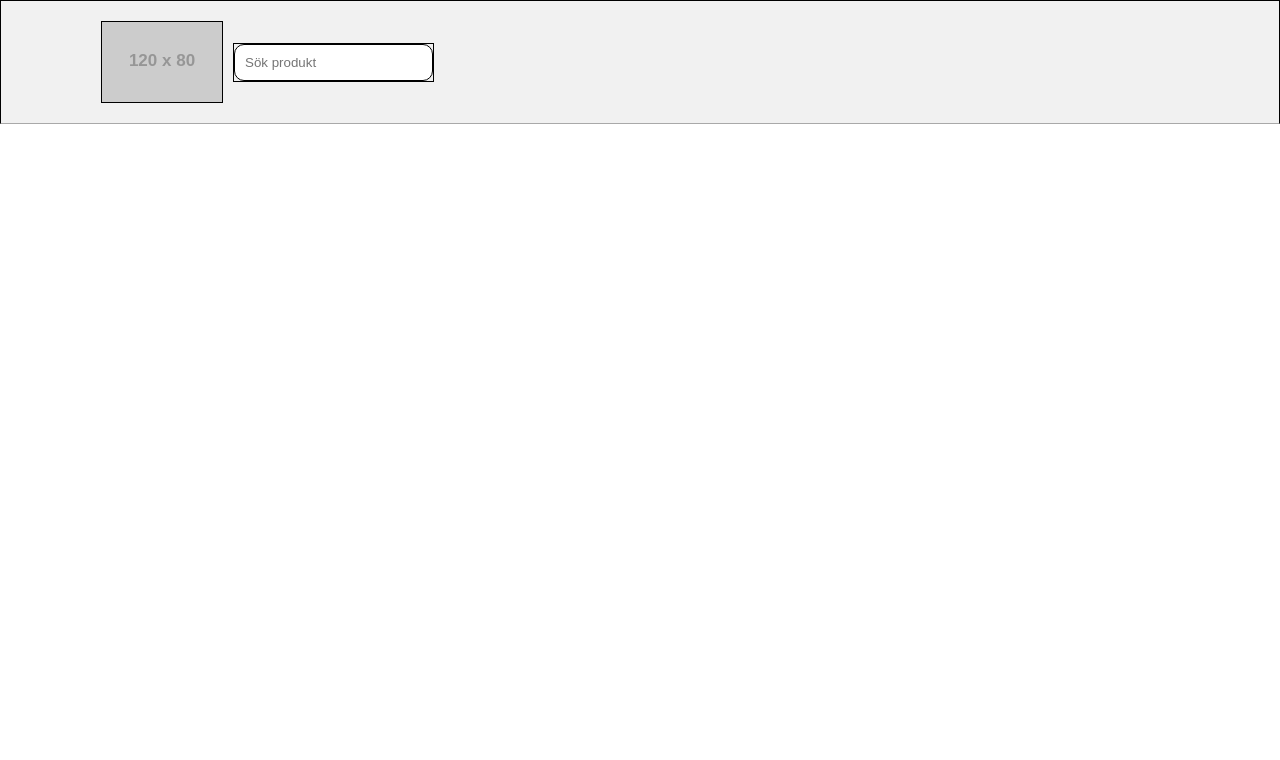
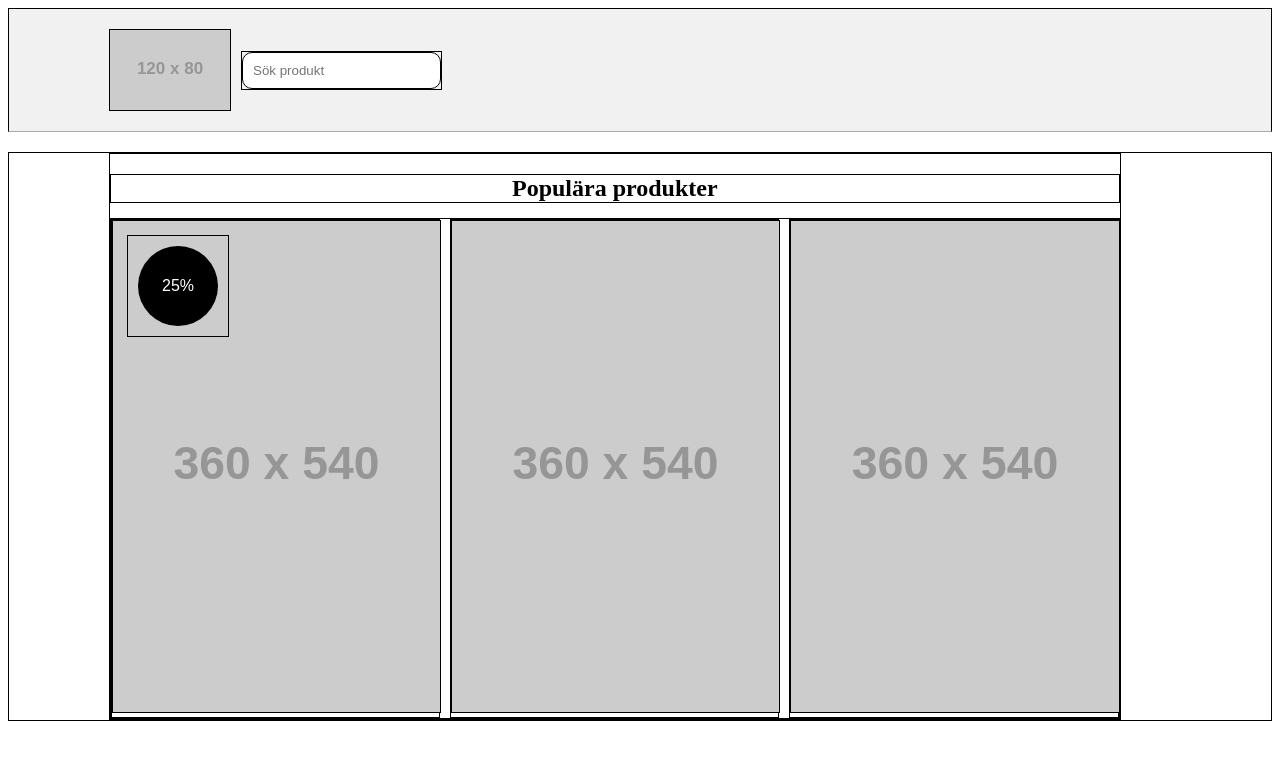
Before and after one commit to jasmineschrewelius/Positioning, a plain HTML site: page index.html in a window 1280 px wide. Shown: the top 760 px of the page. Drawn offline with Linux system fonts and the light colour scheme; placeholder pictures from the web are drawn by us.

Commit message:
ADD HERO

```diff
--- /dev/null
+++ b/css/components/hero.css
@@ -0,0 +1,26 @@
+.hero {
+    width: 80%;
+    margin: 0 100px;
+}
+
+.hero > div {
+    display: flex;
+    gap: 10px;
+}
+.hero h1 {
+    text-align: center;
+    margin-bottom: 15px;
+}
+.hero .product-card {
+    position: relative;
+    flex-grow: 1;
+}
+.hero .product-card img {
+    width: 100%;
+}
+.hero .product-card svg {
+    position: absolute;
+    top: 15px;
+    left: 15px;
+    /* top, left, bottom, right */
+}
--- a/css/main.css
+++ b/css/main.css
@@ -1,4 +1,6 @@
 @import "components/site-header.css";
+@import "components/hero.css";
+";
 
 * {
   margin: 0;
@@ -8,3 +10,10 @@
 body * {
     border: 1px solid black;
 }
+body {
+    height: 2000px;
+  }
+
+  body * {
+      border: 1px solid black;
+  }
--- a/index.html
+++ b/index.html
@@ -14,6 +14,28 @@
           <input type="search" name="q" placeholder="Sök produkt" />
         </form>
       </header>
+      <main>
+
+        <section class="hero">
+          <h1>Populära produkter</h1>
+          <div>
+            <div class="product-card">
+              <img src="https://via.placeholder.com/360x540" alt="" />
+              <svg height="100" width="100">
+                <circle cx="50" cy="50" r="40" fill="black" />
+                <text x="50%" y="50%" text-anchor="middle" fill="white" font-size="1em" font-family="Arial" dy=".3em">25%</text>
+              </svg>
+            </div>
+            <div class="product-card">
+              <img src="https://via.placeholder.com/360x540" alt="" />
+            </div>
+            <div class="product-card">
+              <img src="https://via.placeholder.com/360x540" alt="" />
+            </div>
+          </div>
+        </section>
+
+      </main>
 
 </body>
 </html>
```
